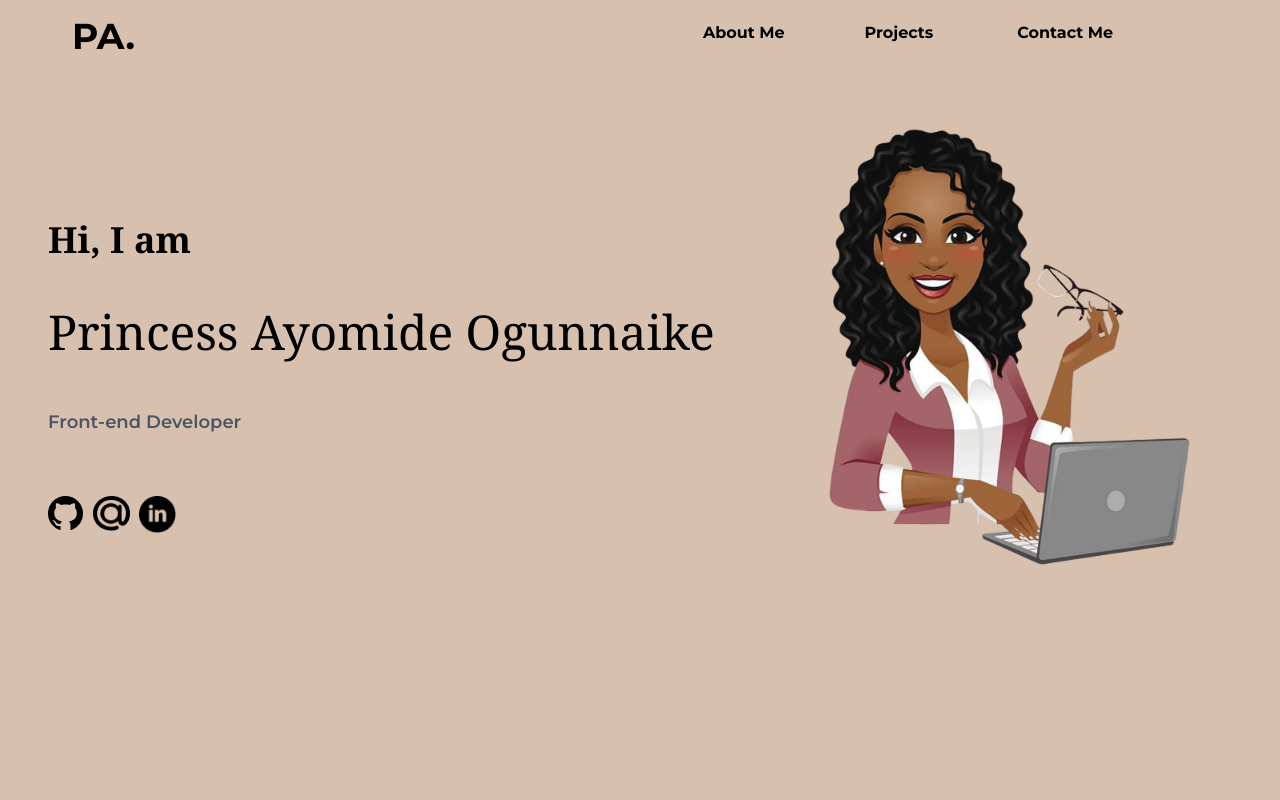
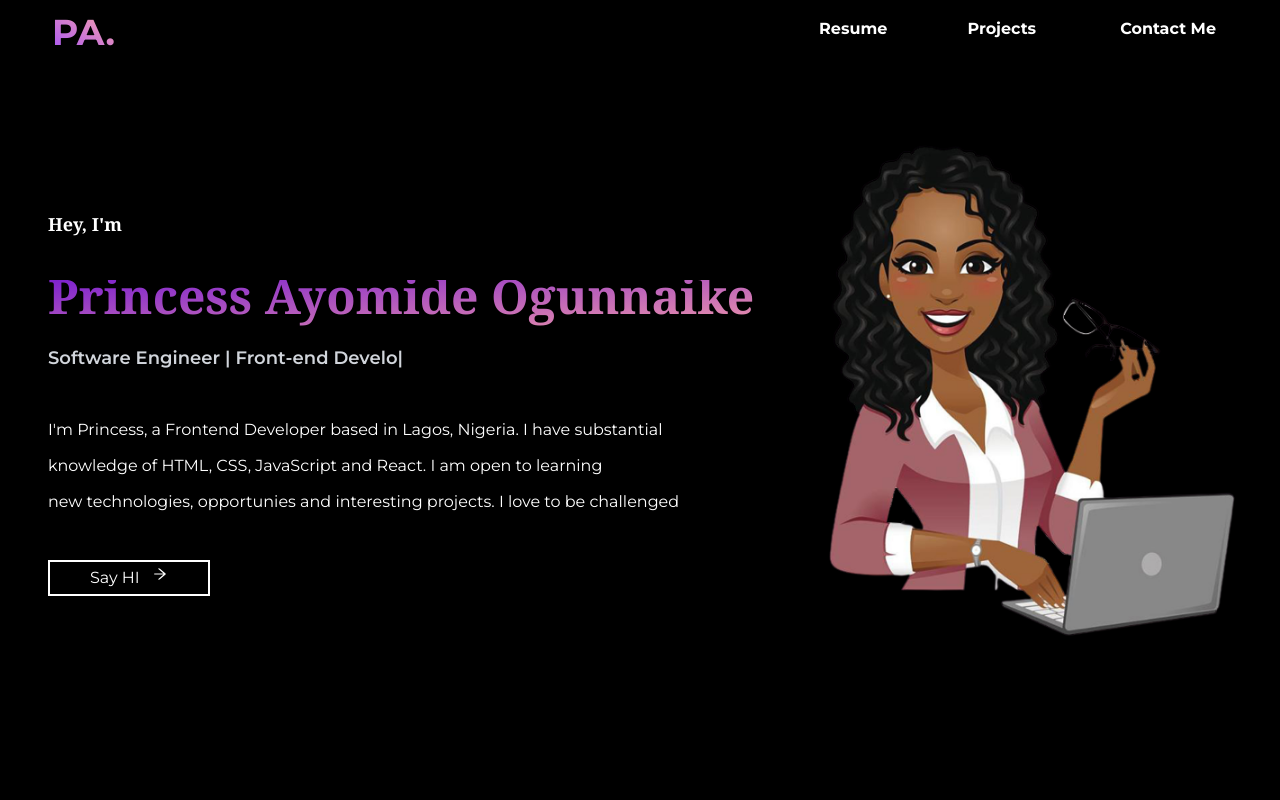
Before and after one commit to Princessayomide53/Portfolio, a React (Create React App) app: page / in a window 1280 px wide. Shown: the top 800 px of the page. Built offline with nearby package versions, Linux system fonts and the light colour scheme.

Commit message:
finished the header

```diff
--- a/package.json
+++ b/package.json
@@ -9,7 +9,9 @@
     "aos": "^3.0.0-beta.6",
     "react": "^18.2.0",
     "react-dom": "^18.2.0",
+    "react-icons": "^4.7.1",
     "react-scripts": "5.0.1",
+    "react-typed": "^1.2.0",
     "web-vitals": "^2.1.4"
   },
   "scripts": {
--- a/src/App.js
+++ b/src/App.js
@@ -1,5 +1,5 @@
 import './App.css';
-// import Aboutme from './Components/Aboutme';
+import Aboutme from './Components/Aboutme';
 import Header from './Components/Header';
 
 
@@ -11,7 +11,7 @@ function App() {
 
         <Header />
 
-        {/* <Aboutme /> */}
+        <Aboutme />
 
 
 
--- a/src/Components/Aboutme.jsx
+++ b/src/Components/Aboutme.jsx
@@ -3,10 +3,10 @@ import '../App.css'
 
 function Aboutme() {
   return (
-    <div className="bg-gray-200  pt-20 Aboutus">
-      <div className="flex justify-center">
+    <div className="bg-black text-white  pt-20 Aboutus">
+      <div className="flex justify-center ">
         <h2 className=" text-2xl font-bold border-4 border-bold py-[15px] px-10 border-black leading-7 tracking-widest mb-10">
-          ABOUT <span className="pl-1">ME</span>
+          SKILLS
         </h2>
       </div>
 
--- a/src/Components/Header.jsx
+++ b/src/Components/Header.jsx
@@ -2,12 +2,15 @@ import React, { useEffect } from 'react'
 import '../App.css';
 import Nav from './Nav';
 // import Bg from './Img/Bg.png'
-import Vector from './Img/Vector.png'
-import Vector1 from './Img/Vector1.png'
-import Vector2 from './Img/Vector2.png'
+// import Vector from './Img/Vector.png'
+// import Vector1 from './Img/Vector1.png'
+// import Vector2 from './Img/Vector2.png'
 import Woman from './Img/Woman.png'
 import AOS from "aos";
 import "aos/dist/aos.css";
+import Typed from "react-typed";
+import { AiOutlineArrowRight } from "react-icons/ai";
+
 
 function Header() {
 
@@ -16,41 +19,70 @@ function Header() {
    }, []);
 
   return (
-    <div className="  Header">
+    <div className="bg-black h-screen Header">
       <Nav />
-      <div className="bg-[#d7c0ae] h-screen flex justify-between">
-        <div className="text-black pt-56 pl-12 space-y-10">
+      <div className="flex justify-between">
+        <div className="text-white pt-36 pl-12 space-y-10">
           <div
             data-aos="fade-right"
             data-aos-offset="300"
             data-aos-easing="ease-in-sine"
           >
-            <h3 className="font-bold text-4xl leading-8 font-serif">
-              Hi, I am
-            </h3>
+            <h3 className="font-bold text-lg leading-8 font-serif">Hey, I'm</h3>
 
-            <h1 className=" text-5xl leading-8 pt-5 font-serif mt-10 z-10 ">
+            <h1 className=" text-5xl font-bold leading-8 font-serif mt-10 pb-8 z-10 text-transparent bg-clip-text bg-gradient-to-br from-purple-700 to-red-300 ">
               Princess Ayomide Ogunnaike
             </h1>
           </div>
-          <p className="text-gray-600 text-lg leading-7 pt-5 font-semibold">
-            Front-end Developer
+          <Typed
+            strings={["Software Engineer | Front-end Developer"]}
+            className="text-gray-300 text-lg leading-7 pt-10 font-semibold"
+            typeSpeed={120}
+            backSpeed={120}
+            loop
+          />
+
+          <p className="text-justify text-base mt-2 leading-9 space-y-3">
+            I'm Princess, a Frontend Developer based in Lagos, Nigeria. I have
+            substantial <br />
+            knowledge of HTML, CSS, JavaScript and React. I am open to learning
+            <br /> new technologies, opportunies and interesting projects. I
+            love to be challenged
           </p>
-          <div className="grid grid-cols-3 w-32 gap-2 pt-5">
+          <button className="px-10 flex gap-3 py-1 border-2 border-white text-white hover:bg-gradient-to-br from-purple-700 to-red-300">
+            Say HI <AiOutlineArrowRight />
+          </button>
+
+          {/* <p className="text-gray-600 text-lg leading-7 pt-5 font-semibold">
+
+          </p> */}
+          {/* <div className="grid grid-cols-3 w-32 gap-5 pt-5 ">
             <a href="https://github.com/Princessayomide53?tab=repositories">
-              <img src={Vector} alt="" className="hover:animate-bounce" />
+              <img
+                src={Vector}
+                alt=""
+                className="hover:animate-bounce fill-white"
+              />
             </a>
             <a href="https://mail.com/Payomide53@gmail.com">
-              <img src={Vector1} alt="" className="hover:animate-bounce" />
+              <img
+                src={Vector1}
+                alt=""
+                className="hover:animate-bounce bg-white"
+              />
             </a>
 
             <a href="https://www.linkedin.com/in/princess-ayomide-ogunnaike-235b25211">
-              <img src={Vector2} alt="" className="hover:animate-bounce" />
+              <img
+                src={Vector2}
+                alt=""
+                className="hover:animate-bounce bg-white"
+              />
             </a>
-          </div>
+          </div> */}
         </div>
         <div>
-          <img src={Woman} alt="" className="pt-32 w-[80%] " />
+          <img src={Woman} alt="" className="pt-20 w-[90%] " />
         </div>
       </div>
     </div>
--- a/src/Components/Nav.jsx
+++ b/src/Components/Nav.jsx
@@ -3,16 +3,16 @@ import '../App.css'
 
 function Nav() {
   return (
-    <div className="relative z-10 Nav">
-      <div className="flex justify-between p-3 z-10 absolute left-5 top-1">
+    <div className=" z-10 Nav">
+      <div className="flex justify-between p-3 z-10 ">
         <div className="lg:pl-10 z-10">
-          <h2 className="text-black text-4xl font-bold z-10 ">PA.</h2>
+          <h2 className="text-transparent bg-clip-text bg-gradient-to-tr from-purple-500 to-red-300 text-4xl font-bold z-10 ">PA.</h2>
         </div>
 
-        <div className=" text-black text-base z-10  ml-96 pl-44">
+        <div className=" text-white text-base z-10 ">
           <ul className="flex space-x-16 lg:pr-10 font-bold">
             <li className="hover:text-black hover:bg-white hover:text-base hover:rounded-xl px-2 py-[5px]">
-              About Me
+              Resume
             </li>
             {/* <li className="hover:text-black hover:bg-white hover:text-base hover:rounded-xl px-2 py-[5px]">
               Skills
```
Also changed, not shown: 1 other file (tests, documents, lock files or other folders).
